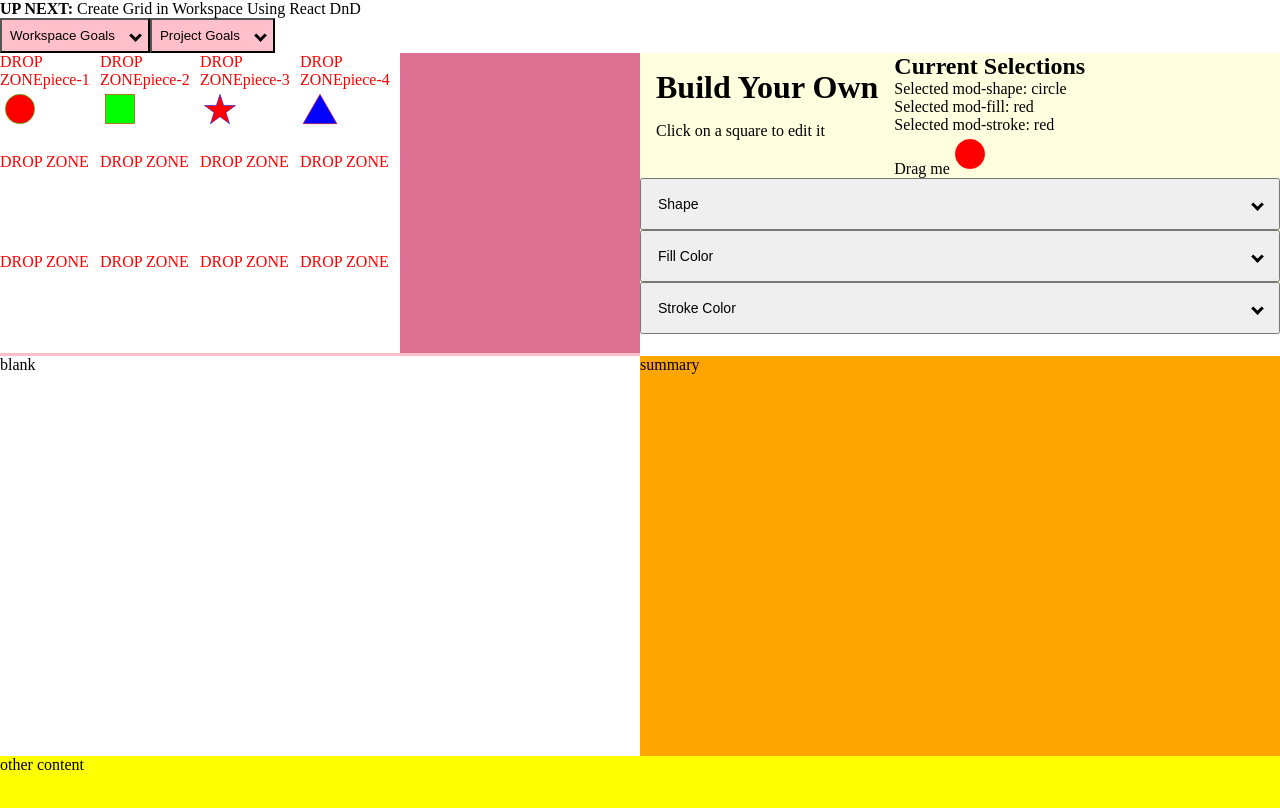
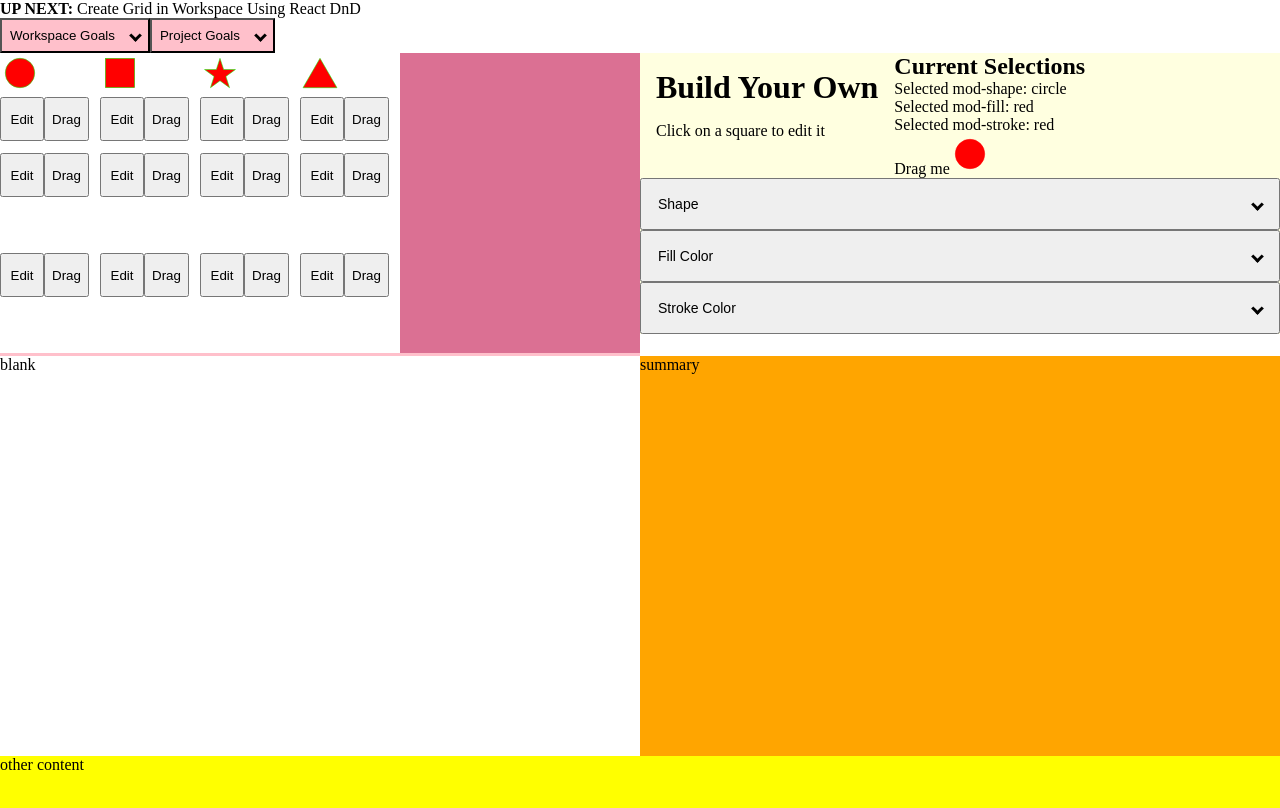
Before and after one commit to KierstenMiller/DnD-product-builder, a Next.js app in the folder next-app-test/: page /build-your-own in a window 1280 px wide. Shown: the top 808 px of the page. Built offline with nearby package versions, Linux system fonts and the light colour scheme.

Commit message:
individual config for each dropped piece

```diff
--- a/next-app-test/pages/build-your-own.tsx
+++ b/next-app-test/pages/build-your-own.tsx
@@ -6,6 +6,7 @@ import { mockModifierA, mockModifierB, mockModifierC, mockModifierD, mockModifie
 import { BasicAccordion } from '-/Components/accordion/basic-accordion'
 import { robotModifiers } from '-/data/robots/robotModifiers.data'
 import { shapeModifiers } from '-/data/freeform-grid_shapes/shapeModifiers.data'
+import { matrixMock } from '-/Components/DnD/workspace.util'
 
 // mock data
 // const data = {
@@ -25,7 +26,8 @@ const data = {
 const BuildYourOwn = () => {
     // K-TODO: do this data massaging in getServerSideProps (if that is the method you choose for getting data)
     const model = new BuildYourOwnModel({
-        config: data.modifiers.map(mod => ({ id: mod.id, selection: mod.options[0].id }))
+        config: data.modifiers.map(mod => ({ id: mod.id, selection: mod.options[0].id })),
+        matrix: matrixMock
     });
 
     return (
--- a/next-app-test/src/Components/DnD/dropZone.tsx
+++ b/next-app-test/src/Components/DnD/dropZone.tsx
@@ -2,20 +2,21 @@ import { observer } from 'mobx-react-lite'
 import { useDrop } from 'react-dnd'
 import { DnDItemTypes, matrixIndexI, pieceI } from './workspace.util'
 
-export type onDropI = (matrixIndex: matrixIndexI) => void
+export type onDropI = (matrixIndex: matrixIndexI) => void;
+export type onEditI = (matrixIndex: matrixIndexI) => void;
 
 interface propsI {
     matrixIndex: matrixIndexI,
     onDrop: onDropI,
-    piece?: pieceI
+    // optional
+    piece?: pieceI,
+    onEdit?: (matrixIndex: matrixIndexI) => void,
 }
 
-export const DropZone = observer(({matrixIndex, onDrop, piece}: propsI) => {
-    // console.log('rerender DropZone', {matrixIndex, piece});
+export const DropZone = observer(({matrixIndex, piece, onDrop, onEdit }: propsI) => {
     const [{ isOver, canDrop }, drop] = useDrop(
         () => ({
             accept: DnDItemTypes.ITEM,
-            //   canDrop: () => game.canMoveKnight(x, y),
             drop: () => onDrop(matrixIndex),
             collect: (monitor) => ({
                 isOver: !!monitor.isOver(),
@@ -24,6 +25,7 @@ export const DropZone = observer(({matrixIndex, onDrop, piece}: propsI) => {
         }),
         [],
     )
+    const realizedImage = (typeof piece?.image === 'function') ? piece.image() : piece?.image
     return (<div
         ref={drop}
         style={{
@@ -33,8 +35,10 @@ export const DropZone = observer(({matrixIndex, onDrop, piece}: propsI) => {
             color: canDrop ? 'blue' : 'red',
         }}
     >
-        DROP ZONE
-        {piece && piece.id}
-        {piece?.image && piece.image}
+        {realizedImage}
+        <div className="flex">
+            {onEdit && <button style={{minHeight: '44px', minWidth: '44px'}} onClick={() => onEdit(matrixIndex)}>Edit</button>}
+            <button style={{minHeight: '44px', minWidth: '44px'}} onClick={() => console.log('todo: drag')}>Drag</button>
+        </div>
     </div>)
 })
--- a/next-app-test/src/Components/DnD/studio.tsx
+++ b/next-app-test/src/Components/DnD/studio.tsx
@@ -6,11 +6,10 @@ import { BuildYourOwnModel } from '-/page-components/build-your-own/build-your-o
 import { Modifiers } from '-/Components/modifier/modifier'
 import { Workspace } from '-/Components/DnD/workspace'
 import { DragZone } from '-/Components/DnD/dragZone'
-import { colors, icons, matrixIndexI, matrixMock, pieceI, shapeIds } from '-/Components/DnD/workspace.util'
-import { configT, modifiersT } from '-/page-components/build-your-own/build-your-own.util'
+import { matrixIndexI } from '-/Components/DnD/workspace.util'
+import {  modifiersT } from '-/page-components/build-your-own/build-your-own.util'
 
 import styles from '#/Home.module.scss'
-import { useState } from 'react'
 
 interface propsI {
     model: BuildYourOwnModel,
@@ -21,44 +20,15 @@ export enum DnDItemTypes {
     ITEM = "item",
 }
 
-// great article on data structure of matrix, include sort algo https://www.geeksforgeeks.org/introduction-to-matrix-or-grid-data-structure-and-algorithms-tutorial/
-// TODO: trigger update to studio without replacing entire matrix array each update
-const addToMatrix = ({matrix, addIndex, piece}: {matrix: typeof matrixMock, addIndex: matrixIndexI, piece: pieceI}) => {
-    const matrixCopy = [...matrix];
-    matrixCopy[addIndex.row][addIndex.column].piece = piece
-    return matrixCopy;
-}
-
-const getImage = (config: configT) => {
-    const shapeSelection = config.find(c => c.id === 'mod-shape')?.selection as shapeIds;
-    const shapeIcon = shapeSelection && Object.values(shapeIds).includes(shapeSelection)
-    ? icons[shapeSelection as shapeIds]
-    : null;
-    const fillSelection = config.find(c => c.id === 'mod-fill')?.selection as colors;
-    const strokeSelection = config.find(c => c.id === 'mod-stroke')?.selection as colors;
-    return  shapeIcon && fillSelection && strokeSelection
-    ? shapeIcon({fill: fillSelection, stroke: strokeSelection})
-    : icons.circle({fill: colors.green, stroke: colors.blue}) // TODO: FAIL HARD
-
-}
-
 export const Studio = observer(({ model, modifiers }: propsI) => {
-    const [matrix, setMatrix] = useState(matrixMock);
-    const image = getImage(model.config);
     const onDrop = (matrixIndex : matrixIndexI) => {
-        const image2 = getImage(model.config)
-        const newMatrix = addToMatrix({
-            matrix,
-            addIndex: matrixIndex,
-            piece: {id:"newPiece", image: image2}
-        })
-        setMatrix(newMatrix);
+        model.updateMatrixIndexPiece(matrixIndex, model.config.slice());
     }
     return (<DndProvider backend={HTML5Backend}>
         <div className={styles.row}>
             <div className={`${styles.column} ${styles.columnLeft}`}>
                 <div className={styles.image}>
-                    <Workspace matrix={matrix} onDrop={onDrop}/>
+                    <Workspace matrix={model.matrix} onDrop={onDrop}/>
                 </div>
             </div>
             <div className={`${styles.column} ${styles.columnRight} ${styles.isSticky}`}>
@@ -71,7 +41,7 @@ export const Studio = observer(({ model, modifiers }: propsI) => {
                         <h2>Current Selections</h2>
                         {model.config.map(c => <div key={c.id}>Selected {c.id}: {c.selection}</div>)}
                         <DragZone>
-                            {image}
+                            {model.configuredImage}
                         </DragZone>
                     </div>
                 </div>
--- a/next-app-test/src/Components/DnD/workspace.tsx
+++ b/next-app-test/src/Components/DnD/workspace.tsx
@@ -1,16 +1,17 @@
 import { observer } from 'mobx-react-lite'
 import { DropZone, onDropI } from './dropZone'
-import { matrixMock } from './workspace.util'
+import { matrixMock,  } from './workspace.util'
 
-export const Workspace = observer(({matrix, onDrop}: {matrix: typeof matrixMock,onDrop: onDropI}) => {
+export const Workspace = observer(({matrix, onDrop}: {matrix: typeof matrixMock, onDrop: onDropI}) => { // TODO: make matrix typing
     return (<div className="flex">
         {/* TODO: make a index that isn't from the iterator index */}
-        {matrixMock.map((r, i) => <div key={i}>
+        {matrix.map((r, i) => <div key={i}>
             {r.map(c => <DropZone
                 key={`${c.matrixIndex.row}-${c.matrixIndex.column}`}
-                piece={c.piece}
                 matrixIndex={c.matrixIndex}
                 onDrop={onDrop}
+                piece={c.piece}
+                onEdit={() => console.log('todo')}
             />)}
         </div>)}
     </div>)
--- a/next-app-test/src/Components/DnD/workspace.util.tsx
+++ b/next-app-test/src/Components/DnD/workspace.util.tsx
@@ -1,9 +1,15 @@
+import { configT } from "-/page-components/build-your-own/build-your-own.util";
+
 export interface matrixIndexI {
     row: number,
     column: number,
 }
 
-export interface pieceI {id: string, image: JSX.Element;}
+export interface pieceI {
+    id: string,
+    config: configT,
+    image?: JSX.Element | (() => JSX.Element)
+}
 
 export interface iconColoringI {
     fill: colors,
@@ -32,6 +38,19 @@ export enum shapeIds {
     </svg>
 }
 
+// TODO: generalize this, dont hardcode ids
+export const getImage = (config: configT) => {
+    const shapeSelection = config.find(c => c.id === 'mod-shape')?.selection as shapeIds;
+    const shapeIcon = shapeSelection && Object.values(shapeIds).includes(shapeSelection)
+        ? icons[shapeSelection as shapeIds]
+        : null;
+    const fillSelection = config.find(c => c.id === 'mod-fill')?.selection as colors;
+    const strokeSelection = config.find(c => c.id === 'mod-stroke')?.selection as colors;
+    return  shapeIcon && fillSelection && strokeSelection
+        ? shapeIcon({fill: fillSelection, stroke: strokeSelection})
+        : icons.circle({fill: colors.green, stroke: colors.blue}) // TODO: FAIL HARD
+}
+
 export enum DnDItemTypes {
     ITEM = "item",
 }
@@ -46,22 +65,66 @@ export enum colors {
 // also make it so that values can be pre-populated
 export const matrixMock = [
     [
-        {matrixIndex: {row: 0, column: 0}, piece: {id:'piece-1', image: icons.circle({fill: colors.red, stroke: colors.green})}},
+        {
+            matrixIndex: {row: 0, column: 0},
+            piece: {
+                id:'piece-1',
+                config: [
+                    { id: 'mod-shape', selection: `${shapeIds.circle}`},
+                    { id: 'mod-fill', selection: colors.red},
+                    { id: 'mod-stroke', selection: colors.green},
+                ],
+                image: icons.circle({fill: colors.red, stroke: colors.green})
+            }
+        },
         {matrixIndex: {row: 0, column: 1}},
         {matrixIndex: {row: 0, column: 2}},
     ],
     [
-        {matrixIndex: {row: 1, column: 0}, piece: {id:'piece-2', image: icons.square({fill: colors.green, stroke: colors.red})}},
+        {
+            matrixIndex: {row: 1, column: 0},
+            piece: {
+                id:'piece-2',
+                config: [
+                    { id: 'mod-shape', selection: `${shapeIds.square}`},
+                    { id: 'mod-fill', selection: colors.red},
+                    { id: 'mod-stroke', selection: colors.green},
+                ],
+                image: icons.square({fill: colors.red, stroke: colors.green})
+            }
+        },
         {matrixIndex: {row: 1, column: 1}},
         {matrixIndex: {row: 1, column: 2}},
     ],
     [
-        {matrixIndex: {row: 2, column: 0}, piece: {id:'piece-3', image: icons.star({fill: colors.red, stroke: colors.blue})}},
+        {
+            matrixIndex: {row: 2, column: 0},
+            piece: {
+                id:'piece-3',
+                config: [
+                    { id: 'mod-shape', selection: `${shapeIds.star}`},
+                    { id: 'mod-fill', selection: colors.red},
+                    { id: 'mod-stroke', selection: colors.green},
+                ],
+                image: icons.star({fill: colors.red, stroke: colors.green})
+            }
+        },
         {matrixIndex: {row: 2, column: 1}},
         {matrixIndex: {row: 2, column: 2}},
     ],
     [
-        {matrixIndex: {row: 3, column: 0}, piece: {id:'piece-4', image: icons.triangle({fill: colors.blue, stroke: colors.red})}},
+        {
+            matrixIndex: {row: 3, column: 0},
+            piece: {
+                id:'piece-4',
+                config: [
+                    { id: 'mod-shape', selection: `${shapeIds.triangle}`},
+                    { id: 'mod-fill', selection: colors.red},
+                    { id: 'mod-stroke', selection: colors.green},
+                ],
+                image: icons.triangle({fill: colors.red, stroke: colors.green})
+            }
+        },
         {matrixIndex: {row: 3, column: 1}},
         {matrixIndex: {row: 3, column: 2}},
     ],
--- a/next-app-test/src/data/freeform-grid_shapes/shapeModifiers.data.ts
+++ b/next-app-test/src/data/freeform-grid_shapes/shapeModifiers.data.ts
@@ -1,5 +1,4 @@
-import { groupByValues, modifierCollectionDisplayValues, sortByValues } from "../mock/mockUtil.data";
-import { robotColorOptions, robotPersonalityOptions, robotShapeOptions, robotSupportOptions } from "./robotOptions.data";
+import { modifierCollectionDisplayValues } from "../mock/mockUtil.data";
 import { shapeColorOptions, shapeOptions } from "./shapeOptions.data";
 
 export const shapeModifiers = [
--- a/next-app-test/src/page-components/build-your-own/build-your-own-model.tsx
+++ b/next-app-test/src/page-components/build-your-own/build-your-own-model.tsx
@@ -1,22 +1,65 @@
-import { makeObservable, observable, action} from "mobx"
+import { getImage, matrixIndexI, matrixMock, pieceI } from "-/Components/DnD/workspace.util";
+import { makeObservable, observable, action, computed} from "mobx"
 import { configItemI, configT } from "./build-your-own.util";
+
+// great article on data structure of matrix, include sort algo https://www.geeksforgeeks.org/introduction-to-matrix-or-grid-data-structure-and-algorithms-tutorial/
+
+type matrixI = typeof matrixMock; // TODO: make type
 
 export interface BuildYourOwnModelI {
     config: configT
+    matrix: matrixI
+}
+class Piece {
+    id
+    config
+    constructor({id, config}: pieceI) {
+        this.id = id
+        this.config = config
+        makeObservable(this, {
+            config: observable,
+            image: computed,
+            setConfig: action.bound,
+        })
+    }
+    get image() {
+        return getImage(this.config);
+    }
+    setConfig(config: configT) {
+        this.config = config;
+    }
 }
 export class BuildYourOwnModel {
     config
-    constructor({config}: BuildYourOwnModelI) {
+    matrix
+    constructor({config, matrix}: BuildYourOwnModelI) {
         this.config = config;
+        this.matrix = matrix.map(r => r.map(c => ({
+            matrixIndex: c.matrixIndex,
+             ...c.piece && { piece: new Piece(c.piece)}
+        })));
         makeObservable(this, {
             config: observable,
+            matrix: observable,
+            configuredImage: computed,
             setConfig: action.bound,
             updateConfigItemSelection: action.bound,
+            updateMatrixIndexPiece: action.bound,
         })
+    }
+    get configuredImage() {
+        return getImage(this.config);
     }
     setConfig = (newConfig: configT) => this.config = newConfig;
     updateConfigItemSelection = ({id, selection: newSelection}: configItemI) => {
         const match = this.config.find(mod => mod.id === id);
         if (match) match.selection = newSelection
     };
+    updateMatrixIndexPiece = (addIndex: matrixIndexI) => {
+        const index = this.matrix[addIndex.row][addIndex.column];
+        if(index.piece) index.piece.setConfig(this.config)
+        else index['piece'] = new Piece({id:'addedPiece', config: [...this.config.map(c => (
+            {...c} // removing observability
+        ))]})
+    }
 }
```
